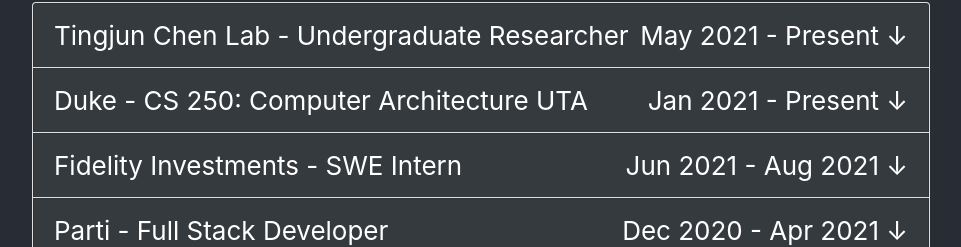
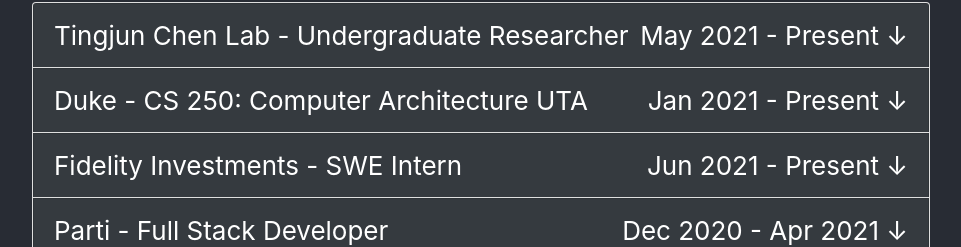
Before and after one commit to aarichan/aarichan.github.io, a React (Create React App) app: page / in a window 1280 px wide. Shown: the part 1850-2097 px from the top of the page, without its empty margins (159-1120 px from the left). Built offline with nearby package versions, Linux system fonts and the light colour scheme.

Commit message:
Version 1.0.2

```diff
--- a/package.json
+++ b/package.json
@@ -1,7 +1,7 @@
 {
   "homepage": "http://aarichan.github.io",
   "name": "aarichan",
-  "version": "1.0.1",
+  "version": "1.0.2",
   "private": true,
   "dependencies": {
     "@material-ui/core": "^4.11.4",
--- a/src/components/experience/experience.js
+++ b/src/components/experience/experience.js
@@ -3,7 +3,7 @@
  * By: Aaric Han
  *
  * Created: 04/26/21
- * Last Modified: 06/24/21
+ * Last Modified: 07/04/21
  */
 
 import './experience.css'
@@ -23,8 +23,7 @@
         <h1>Experience</h1>
         <br/>
         <Accordion>
-          {/* Tingjun Lab */}
-          <Card>
+          <Card /* Tingjun Lab */>
             <Accordion.Toggle className="card-head" as={Card.Header} variant="link" eventKey="5">
               Tingjun Chen Lab - Undergraduate Researcher
               <div className="card-head-date-dropdown-hint">
@@ -39,8 +38,7 @@
               </Card.Body>
             </Accordion.Collapse>
           </Card>
-          {/* 250 TA */}
-          <Card>
+          <Card /* 250 TA */>
             <Accordion.Toggle className="card-head" as={Card.Header} variant="link" eventKey="4">
               Duke - CS 250: Computer Architecture UTA
               <div className="card-head-date-dropdown-hint">
@@ -59,12 +57,11 @@
               </Card.Body>
             </Accordion.Collapse>
           </Card>
-          {/* Fidelity Investments */}
-          <Card>
+          <Card /* Fidelity Investments */>
             <Accordion.Toggle className="card-head" as={Card.Header} variant="link" eventKey="3">
               Fidelity Investments - SWE Intern
               <div className="card-head-date-dropdown-hint">
-                Jun 2021 - Aug 2021 &darr;
+                Jun 2021 - Present &darr;
               </div>
             </Accordion.Toggle>
             <Accordion.Collapse eventKey="3">
@@ -75,8 +72,7 @@
               </Card.Body>
             </Accordion.Collapse>
           </Card>
-          {/* Parti */}
-          <Card>
+          <Card /* Parti */>
             <Accordion.Toggle className="card-head" as={Card.Header} variant="link" eventKey="2">
               Parti - Full Stack Developer
               <div className="card-head-date-dropdown-hint">
@@ -101,8 +97,7 @@
               </Card.Body>
             </Accordion.Collapse>
           </Card>
-          {/* Counter Culture Coffee */}
-          <Card>
+          <Card /* Counter Culture Coffee */>
             <Accordion.Toggle className="card-head" as={Card.Header} variant="link" eventKey="1">
               Counter Culture Coffee - Software Developer
               <div className="card-head-date-dropdown-hint">
@@ -117,8 +112,7 @@
               </Card.Body>
             </Accordion.Collapse>
           </Card>
-          {/* Cisco Program Coordinator */}
-          <Card>
+          <Card /* Cisco Program Coordinator */>
             <Accordion.Toggle className="card-head" as={Card.Header} variant="link" eventKey="0">
               Cisco Systems - Program Coordinator Intern
               <div className="card-head-date-dropdown-hint">
```
Also changed, not shown: 1 other file (tests, documents, lock files or other folders).
